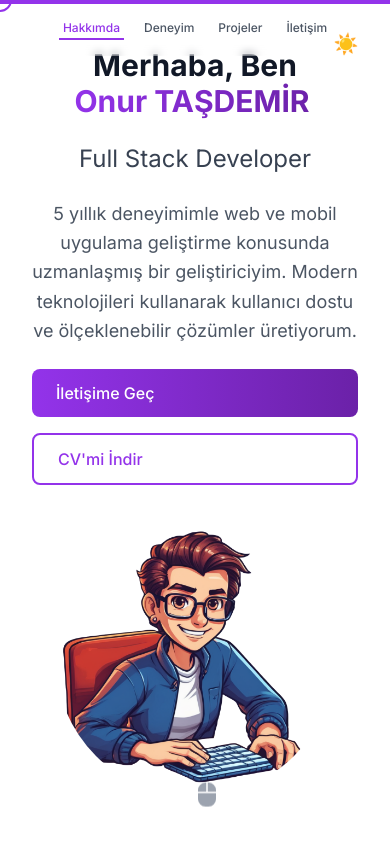
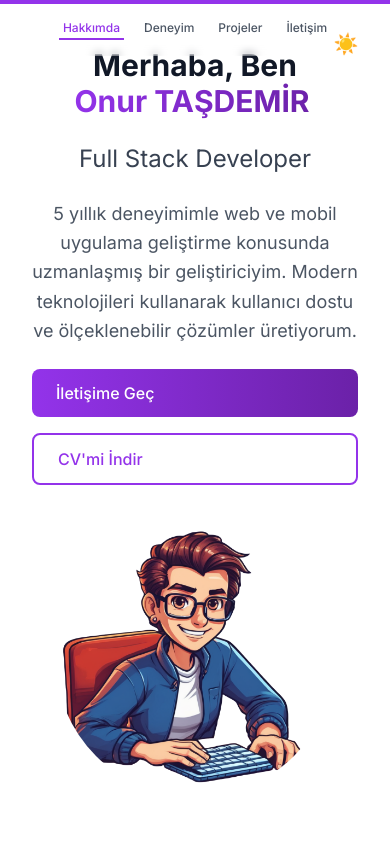
Before and after one commit to onrtsdmr/my-portfolio, a Next.js app: page / in a window 390 px wide. Shown: the top 844 px of the page. Built offline with nearby package versions, Linux system fonts and the light colour scheme.

Commit message:
Refactored Banner component and improved UI responsiveness

```diff
--- a/src/app/components/Banner/Banner.tsx
+++ b/src/app/components/Banner/Banner.tsx
@@ -3,7 +3,7 @@
 import { motion } from "framer-motion";
 import Image from "next/image";
 import { Link } from "react-scroll";
-import { FaMouse } from 'react-icons/fa';
+import { CiDesktopMouse2 } from "react-icons/ci";
 import profilePic from '@/app/assets/images/profile_pic.png';
 import { useEffect, useState } from 'react';
 
@@ -108,16 +108,9 @@ const Banner = () => {
                 initial={{ opacity: 0, y: 10 }}
                 animate={{ opacity: 1, y: 0 }}
                 transition={{ duration: 0.5, delay: 1 }}
-                className="absolute bottom-8 left-1/2 transform -translate-x-1/2"
+                className="absolute bottom-12 left-[50%] transform -translate-x-[50%] [transform:translate(-50%)_!important] hidden md:block"
             >
-                <Link
-                    to="skills"
-                    smooth={true}
-                    duration={500}
-                    className="cursor-pointer text-gray-400 hover:text-purple-600 dark:hover:text-orange-500 transition-colors duration-300"
-                >
-                    <FaMouse className="w-6 h-6 animate-bounce" />
-                </Link>
+                <CiDesktopMouse2 className="w-12 h-8 animate-bounce text-purple-600 dark:text-orange-500" />
             </motion.div>
         </section>
     );
--- a/src/app/layout.tsx
+++ b/src/app/layout.tsx
@@ -2,7 +2,9 @@ import type { Metadata } from "next";
 import { Inter } from "next/font/google";
 import "./globals.css";
 import Loading from "./components/Loading/Loading";
+import dynamic from 'next/dynamic';
 import CustomCursor from "./components/CustomCursor/CustomCursor";
+
 
 const inter = Inter({ subsets: ["latin"] });
 
@@ -20,7 +22,9 @@ export default function RootLayout({
     <html lang="en">
       <body className={inter.className}>
         <Loading />
-        <CustomCursor />
+        <div className="hidden lg:block">
+          <CustomCursor />
+        </div>
         {children}
       </body>
     </html>
```
